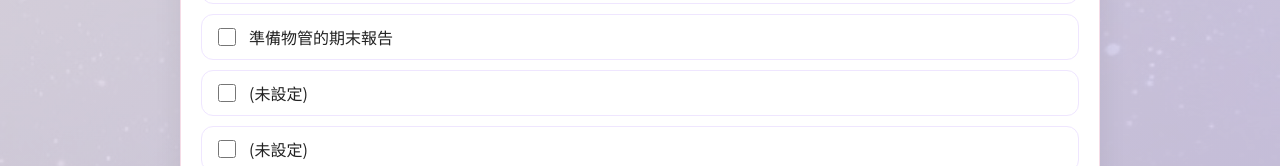
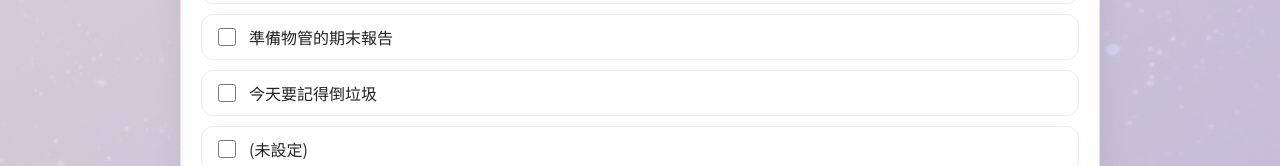
Before and after one commit to LYE1720/LYE, a plain HTML site: page more.html in a window 1280 px wide. Shown: the part 4559-4725 px from the top of the page. Drawn offline with Linux system fonts and the light colour scheme.

Commit message:
Update more.html

```diff
--- a/more.html
+++ b/more.html
@@ -219,7 +219,7 @@
         <li><label><input type="checkbox" data-id="b2"> 準備12/10的meeting</label></li>
         <li><label><input type="checkbox" data-id="b3"> 準備系模的期末報告</label></li>
         <li><label><input type="checkbox" data-id="b4"> 準備物管的期末報告</label></li>
-        <li><label><input type="checkbox" data-id="b5"> (未設定) </label></li>
+        <li><label><input type="checkbox" data-id="b5"> 今天要記得倒垃圾 </label></li>
         <li><label><input type="checkbox" data-id="b6"> (未設定) </label></li>
         <li><label><input type="checkbox" data-id="b7"> (未設定) </label></li>
         <li><label><input type="checkbox" data-id="b8"> 要一直開開心心 </label></li>
```
